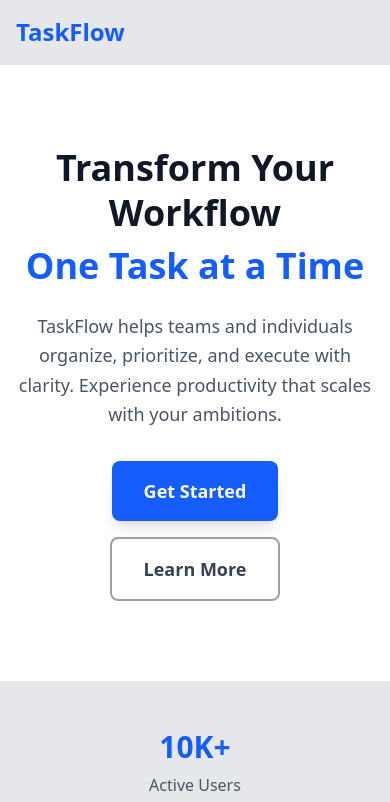
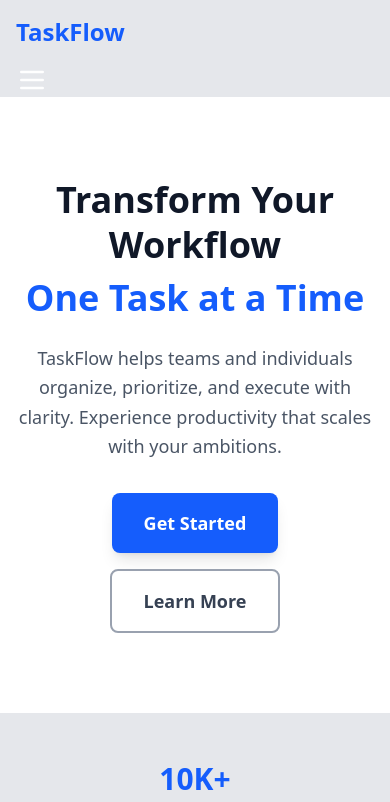
Before and after one commit to massacodes/saas-landing-page, a website built with Vite: page index.html in a window 390 px wide. Shown: the top 802 px of the page. Built offline with nearby package versions, Linux system fonts and the light colour scheme.

Commit message:
style: Update hero spacing

```diff
--- a/index.html
+++ b/index.html
@@ -138,11 +138,34 @@
             >
           </div>
         </div>
+        <!-- mobile menu -->
+        <div class="md:hidden flex flex-row items-center">
+          <button
+            class="md:hidden text-white hover:text-orange-500 focus:outline-none"
+            id="mobile-menu-button"
+            aria-label="Toggle navigation"
+          >
+            <svg
+              class="size-8 cursor-pointer"
+              fill="none"
+              stroke="currentColor"
+              viewBox="0 0 24 24"
+              xmlns="http://www.w3.org/2000/svg"
+            >
+              <path
+                stroke-linecap="round"
+                stroke-linejoin="round"
+                stroke-width="2"
+                d="M4 6h16M4 12h16M4 18h16"
+              ></path>
+            </svg>
+          </button>
+        </div>
       </div>
     </nav>
 
     <!-- Hero Section -->
-    <section class="relative overflow-hidden py-20 sm:py-32 lg:py-40">
+    <section class="relative overflow-hidden py-20 sm:py-32 lg:py-20">
       <div class="max-w-7xl mx-auto px-4 sm:px-6 lg:px-8">
         <div class="text-center">
           <!-- Value-driven headline with strong typography hierarchy -->
```
